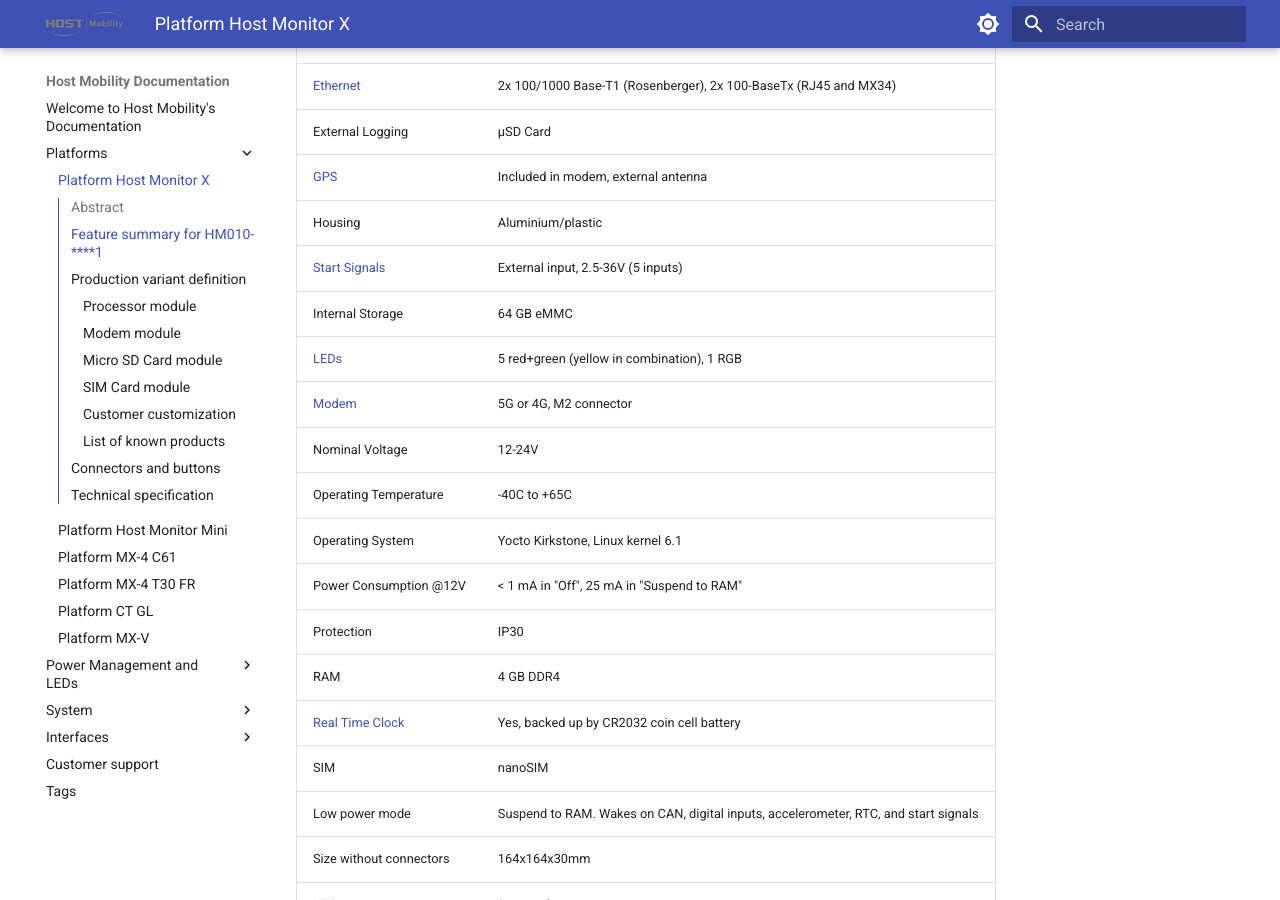
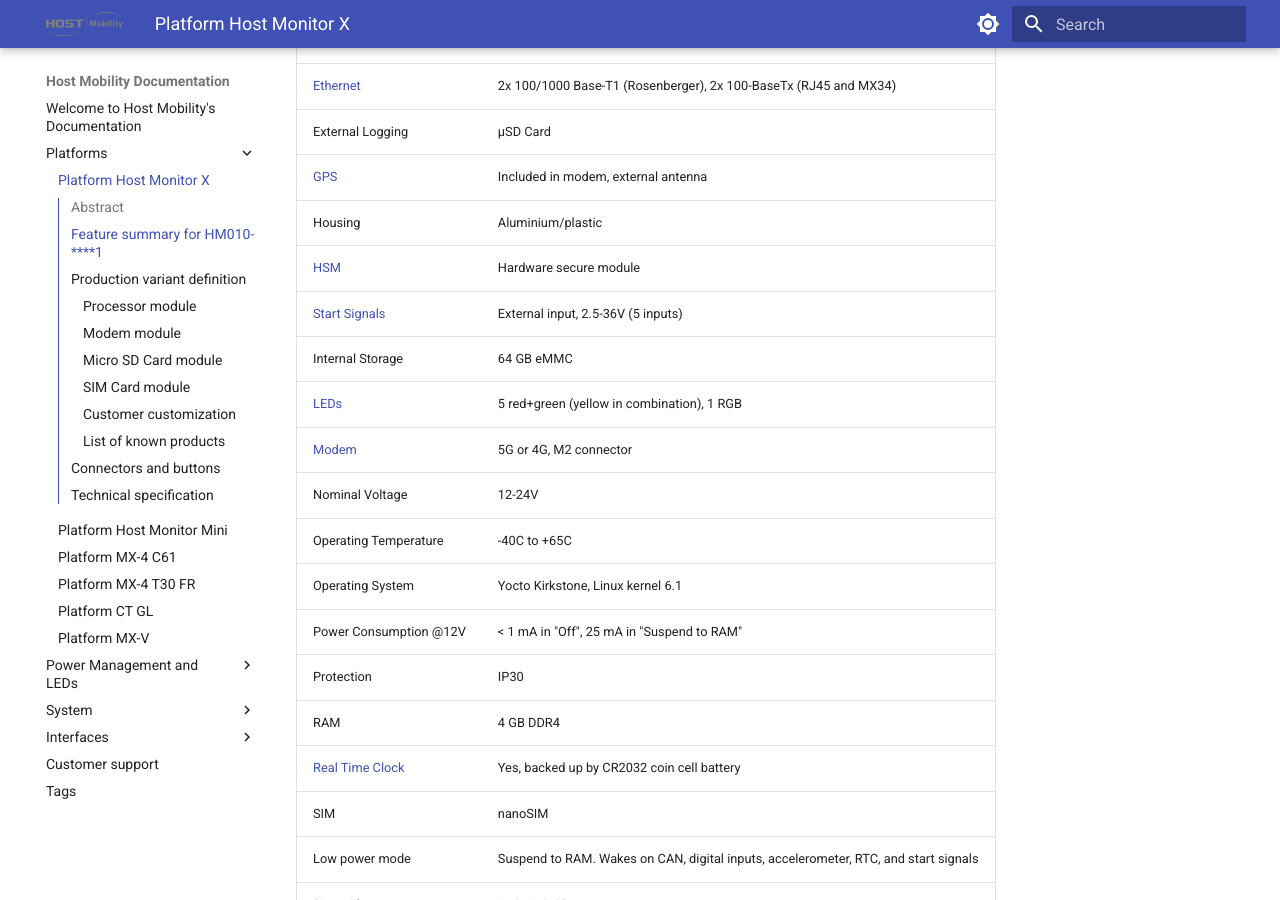
Before and after one commit to hostmobility/documentation, an MkDocs documentation site: the page built from docs/product/host-monitor-x.md, in a window 1280 px wide and 900 px high, scrolled down 1127 px. Built offline with MkDocs 1.6.1 and Material for MkDocs 9.7.7, drawn with Linux system fonts in a browser that asks for light colours.

Commit message:
hmx: add hsm module link host-monitor-x

```diff
--- a/docs/product/host-monitor-x.md
+++ b/docs/product/host-monitor-x.md
@@ -22,6 +22,7 @@
 | External Logging | µSD Card
 | [GPS](../interfaces/hmx/modem.md) | Included in modem, external antenna
 | Housing | Aluminium/plastic
+| [HSM](../interfaces/hsm.md) | Hardware secure module
 | [Start Signals](../interfaces/start_signal.md) | External input, 2.5-36V (5 inputs)
 | Internal Storage | 64 GB eMMC
 | [LEDs](../interfaces/leds.md) | 5 red+green (yellow in combination), 1 RGB
```
